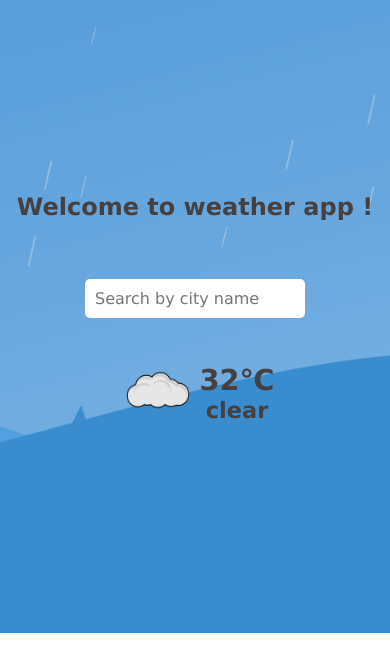
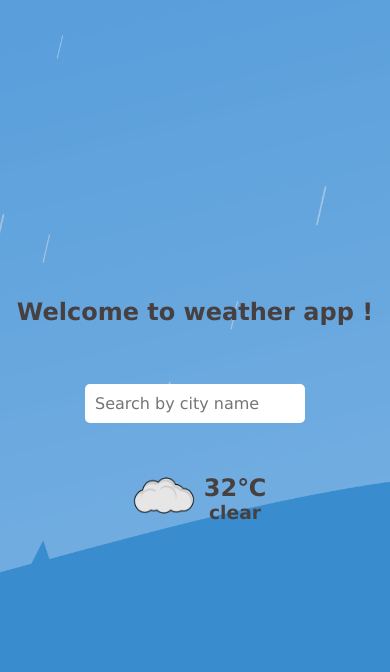
Before and after one commit to asadraiyan/Weather-app, a plain HTML site: page index.html in a window 390 px wide. Drawn offline with Linux system fonts and the light colour scheme.

Commit message:
modified app

```diff
--- a/style.css
+++ b/style.css
@@ -53,20 +53,16 @@ h1 {
     font-size: 1.5rem;
   }
 
-  main {
-    height: 75vh;
-  }
-
   #search {
     font-size: 1rem;
   }
 
   img {
-    height: 124px;
-    width: 84px;
+    height: 125px;
+    width: 80px;
   }
 
   .tempInfo {
-    font-size: 1.2rem;
+    font-size: 1rem;
   }
 }
```
